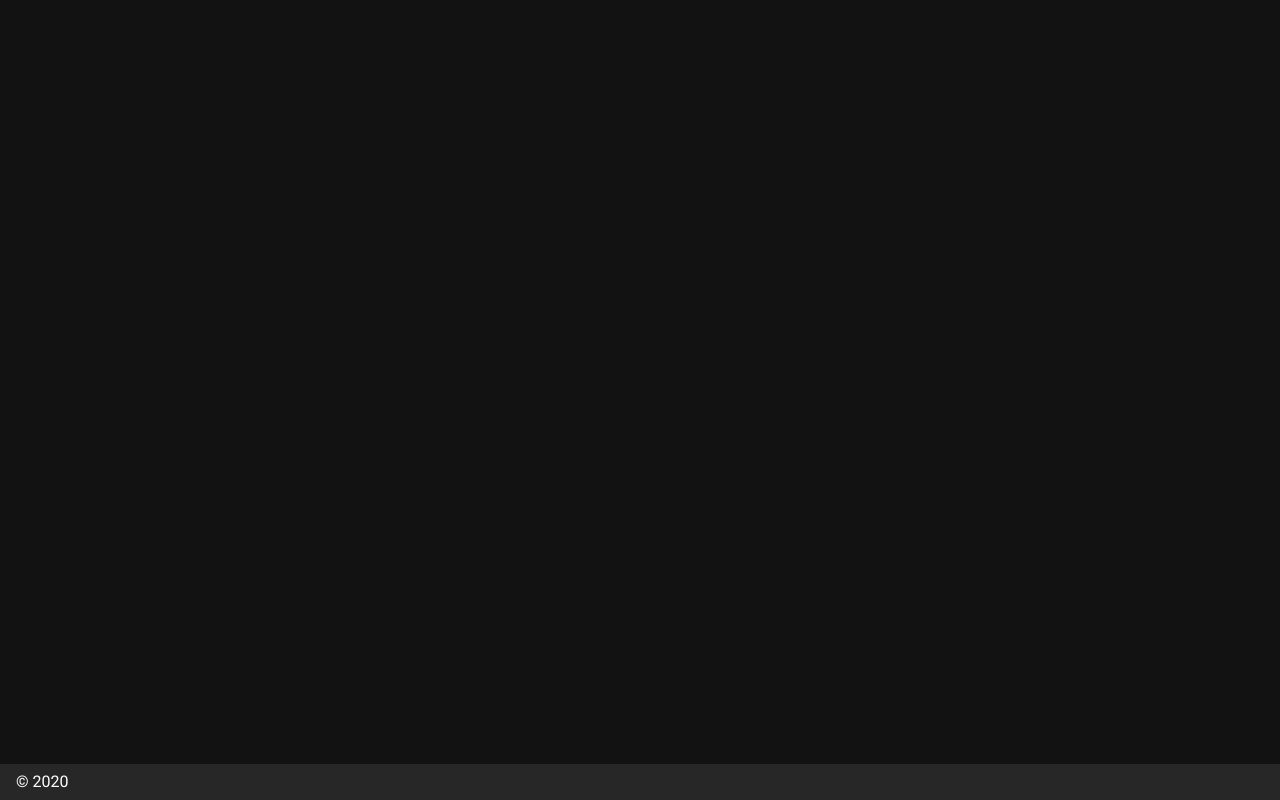
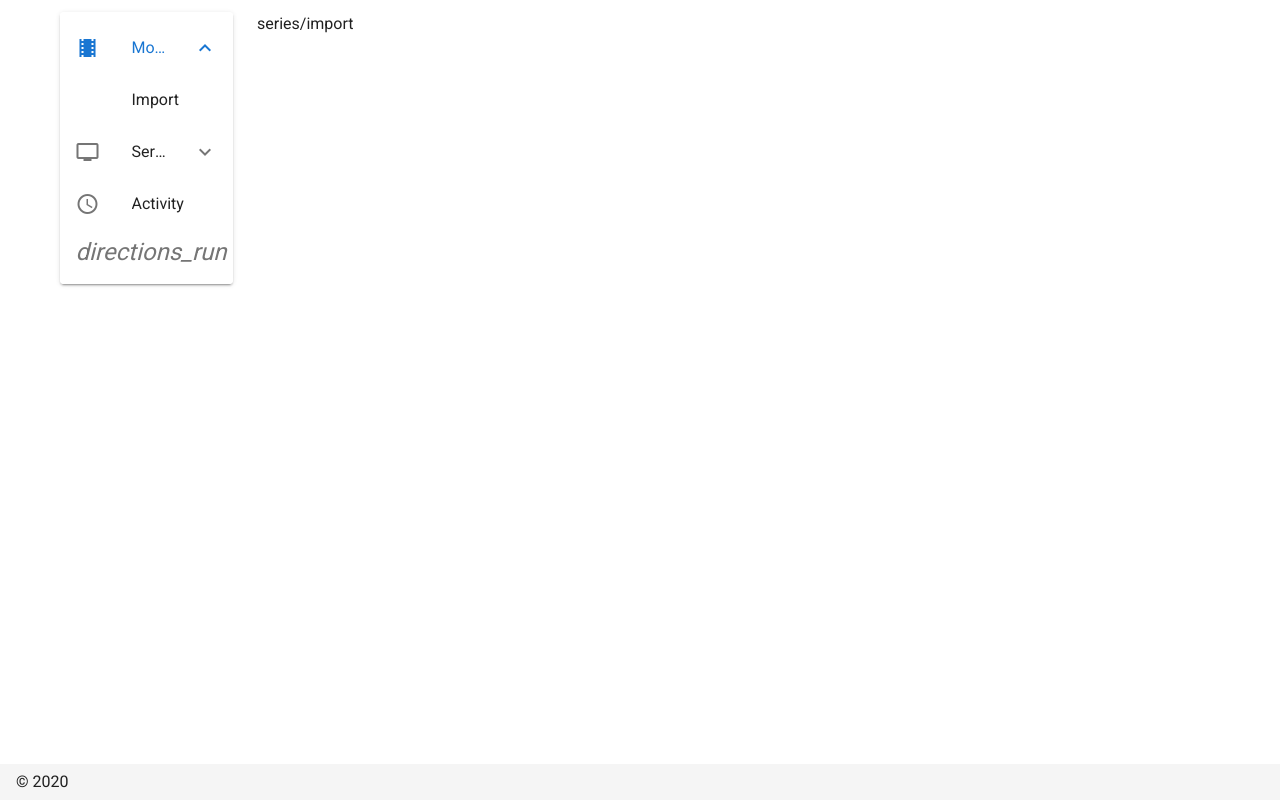
Before and after one commit to mohitjoshi155/Uploadarr, a Nuxt app in the folder frontend/: page /series/import in a window 1280 px wide. Before the commit this address had no page. Built offline with nearby package versions, Linux system fonts and the light colour scheme.

Commit message:
Added simple menu layout

```diff
--- /dev/null
+++ b/frontend/components/TheMenu/TheMenu.vue
@@ -0,0 +1,84 @@
+<template>
+	<v-card max-width="500" class="mx-auto">
+		<v-list>
+			<template v-for="item in getLinks">
+				<template v-if="item.items.length > 0">
+					<v-list-group :key="item.title" v-model="item.active" :prepend-icon="item.icon" no-action @click="navigateTo(item.path)">
+						<template v-slot:activator>
+							<v-list-item-content>
+								<v-list-item-title v-text="item.title" />
+							</v-list-item-content>
+						</template>
+
+						<v-list-item v-for="subItem in item.items" :prepend-icon="item.icon" :key="subItem.title" @click="navigateTo(subItem.path)">
+							<v-list-item-content>
+								<v-list-item-title v-text="subItem.title" />
+							</v-list-item-content>
+						</v-list-item>
+					</v-list-group>
+				</template>
+				<template v-else>
+					<v-list-item :key="item.title" @click="navigateTo(item.path)">
+						<v-icon class="mr-8">{{ item.icon }}</v-icon>
+						<v-list-item-content>
+							<v-list-item-title v-text="item.title" />
+						</v-list-item-content>
+					</v-list-item>
+				</template>
+			</template>
+		</v-list>
+	</v-card>
+</template>
+
+<script lang="ts">
+import { Vue, Component } from 'vue-property-decorator';
+
+interface INavModule {
+	title: string;
+	path: string;
+	icon?: string;
+	active?: boolean;
+	items: INavModule[];
+}
+
+@Component
+export default class TheMenu extends Vue {
+	get getLinks(): INavModule[] {
+		return [
+			{
+				icon: 'mdi-filmstrip',
+				title: 'Movies',
+				path: '/movies',
+				active: true,
+				items: [{ title: 'Import', path: '/movies/import', items: [] }],
+			},
+			{
+				icon: 'mdi-television',
+				title: 'Series',
+				path: '/series',
+				items: [{ title: 'Import', path: '/series/import', items: [] }],
+			},
+			{
+				icon: 'mdi-clock-outline',
+				title: 'Activity',
+				path: '/activity',
+				items: [],
+			},
+			{
+				icon: 'directions_run',
+				title: 'Settings',
+				path: '/settings',
+				items: [],
+			},
+		];
+	}
+
+	navigateTo(path: string): void {
+		this.$router.push({
+			path,
+		});
+	}
+}
+</script>
+
+<style></style>
--- a/frontend/layouts/default.vue
+++ b/frontend/layouts/default.vue
@@ -2,7 +2,14 @@
 	<v-app dark>
 		<v-content>
 			<v-container>
-				<nuxt />
+				<v-row>
+					<v-col cols="2">
+						<the-menu />
+					</v-col>
+					<v-col>
+						<nuxt />
+					</v-col>
+				</v-row>
 			</v-container>
 		</v-content>
 		<v-footer app>
@@ -13,8 +20,11 @@
 
 <script lang="ts">
 import { Component, Vue } from 'vue-property-decorator';
+import TheMenu from '../components/TheMenu/TheMenu.vue';
 
-@Component
+@Component({
+	components: { TheMenu },
+})
 export default class Default extends Vue {
 	get currentYear(): number {
 		return new Date().getFullYear();
--- a/frontend/nuxt.config.js
+++ b/frontend/nuxt.config.js
@@ -30,7 +30,9 @@ export default {
 	/*
 	 ** Plugins to load before mounting the App
 	 */
-	plugins: [],
+	plugins: [
+		{ src: '@plugins/vuetify.ts', mode: 'client' },
+	],
 	/*
 	 ** Nuxt.js dev-modules
 	 */
@@ -64,27 +66,6 @@ export default {
 	 */
 	axios: {},
 	/*
-	 ** vuetify module configuration
-	 ** https://github.com/nuxt-community/vuetify-module
-	 */
-	vuetify: {
-		customVariables: ['~/assets/variables.scss'],
-		theme: {
-			dark: true,
-			themes: {
-				dark: {
-					primary: colors.blue.darken2,
-					accent: colors.grey.darken3,
-					secondary: colors.amber.darken3,
-					info: colors.teal.lighten1,
-					warning: colors.amber.base,
-					error: colors.deepOrange.accent4,
-					success: colors.green.accent3,
-				},
-			},
-		},
-	},
-	/*
 	 ** Build configuration
 	 */
 	build: {
--- a/frontend/package.json
+++ b/frontend/package.json
@@ -25,6 +25,7 @@
 		"vue-class-component": "^7.2.3"
 	},
 	"devDependencies": {
+		"@mdi/font": "^5.0.45",
 		"@nuxt/typescript-build": "^0.6.0",
 		"@nuxtjs/eslint-config-typescript": "^1.0.2",
 		"@nuxtjs/eslint-module": "^1.0.0",
@@ -41,6 +42,7 @@
 		"husky": "^4.0.0",
 		"jest": "^24.1.0",
 		"lint-staged": "^10.0.0",
+		"material-design-icons-iconfont": "^5.0.1",
 		"prettier": "^1.19.1",
 		"stylelint": "^13.0.0",
 		"stylelint-config-prettier": "^8.0.1",
--- /dev/null
+++ b/frontend/pages/activity/index.vue
@@ -0,0 +1,14 @@
+<template>
+	<div>
+		<span>{{ moduleName }}</span>
+	</div>
+</template>
+
+<script lang="ts">
+import { Vue, Component } from 'vue-property-decorator';
+
+@Component
+export default class ActivityIndex extends Vue {
+	moduleName: string = 'activity';
+}
+</script>
--- a/frontend/pages/index.vue
+++ b/frontend/pages/index.vue
@@ -1,10 +1,6 @@
 <template>
 	<v-layout column justify-center align-center>
 		<v-flex xs12 sm8 md6>
-			<div class="text-center">
-				<logo />
-				<vuetify-logo />
-			</div>
 			<v-card>
 				<v-card-title class="headline">
 					Welcome to the Vuetify + Nuxt.js template
--- /dev/null
+++ b/frontend/pages/movies/import.vue
@@ -0,0 +1,14 @@
+<template>
+	<div>
+		<span>{{ moduleName }}</span>
+	</div>
+</template>
+
+<script lang="ts">
+import { Vue, Component } from 'vue-property-decorator';
+
+@Component
+export default class MoviesIndex extends Vue {
+	moduleName: string = 'movies/import';
+}
+</script>
--- /dev/null
+++ b/frontend/pages/movies/index.vue
@@ -0,0 +1,14 @@
+<template>
+	<div>
+		<span>{{ moduleName }}</span>
+	</div>
+</template>
+
+<script lang="ts">
+import { Vue, Component } from 'vue-property-decorator';
+
+@Component
+export default class MoviesIndex extends Vue {
+	moduleName: string = 'movies';
+}
+</script>
--- /dev/null
+++ b/frontend/pages/series/import.vue
@@ -0,0 +1,14 @@
+<template>
+	<div>
+		<span>{{ moduleName }}</span>
+	</div>
+</template>
+
+<script lang="ts">
+import { Vue, Component } from 'vue-property-decorator';
+
+@Component
+export default class MoviesIndex extends Vue {
+	moduleName: string = 'series/import';
+}
+</script>
--- /dev/null
+++ b/frontend/pages/series/index.vue
@@ -0,0 +1,14 @@
+<template>
+	<div>
+		<span>{{ moduleName }}</span>
+	</div>
+</template>
+
+<script lang="ts">
+import { Vue, Component } from 'vue-property-decorator';
+
+@Component
+export default class SeriesIndex extends Vue {
+	moduleName: string = 'series';
+}
+</script>
--- /dev/null
+++ b/frontend/plugins/vuetify.ts
@@ -0,0 +1,26 @@
+import Vue from 'vue';
+import Vuetify from 'vuetify';
+import { Context } from '@nuxt/types';
+import 'vuetify/dist/vuetify.min.css';
+import 'material-design-icons-iconfont/dist/material-design-icons.css';
+import '@mdi/font/css/materialdesignicons.css'; // Ensure you are using css-loader version "^2.1.1" ,
+
+/*
+ ** vuetify module configuration
+ ** https://github.com/nuxt-community/vuetify-module
+ */
+export default (ctx: Context): void => {
+	Vue.use(Vuetify);
+
+	const vuetify = new Vuetify({
+		theme: {
+			dark: true, // From 2.0 You have to select the theme dark or light here
+		},
+		icons: {
+			iconfont: 'mdi',
+		},
+	});
+
+	ctx.app.vuetify = vuetify;
+	ctx.$vuetify = vuetify.framework;
+};
```
Also changed, not shown: 1 other file (tests, documents, lock files or other folders).
